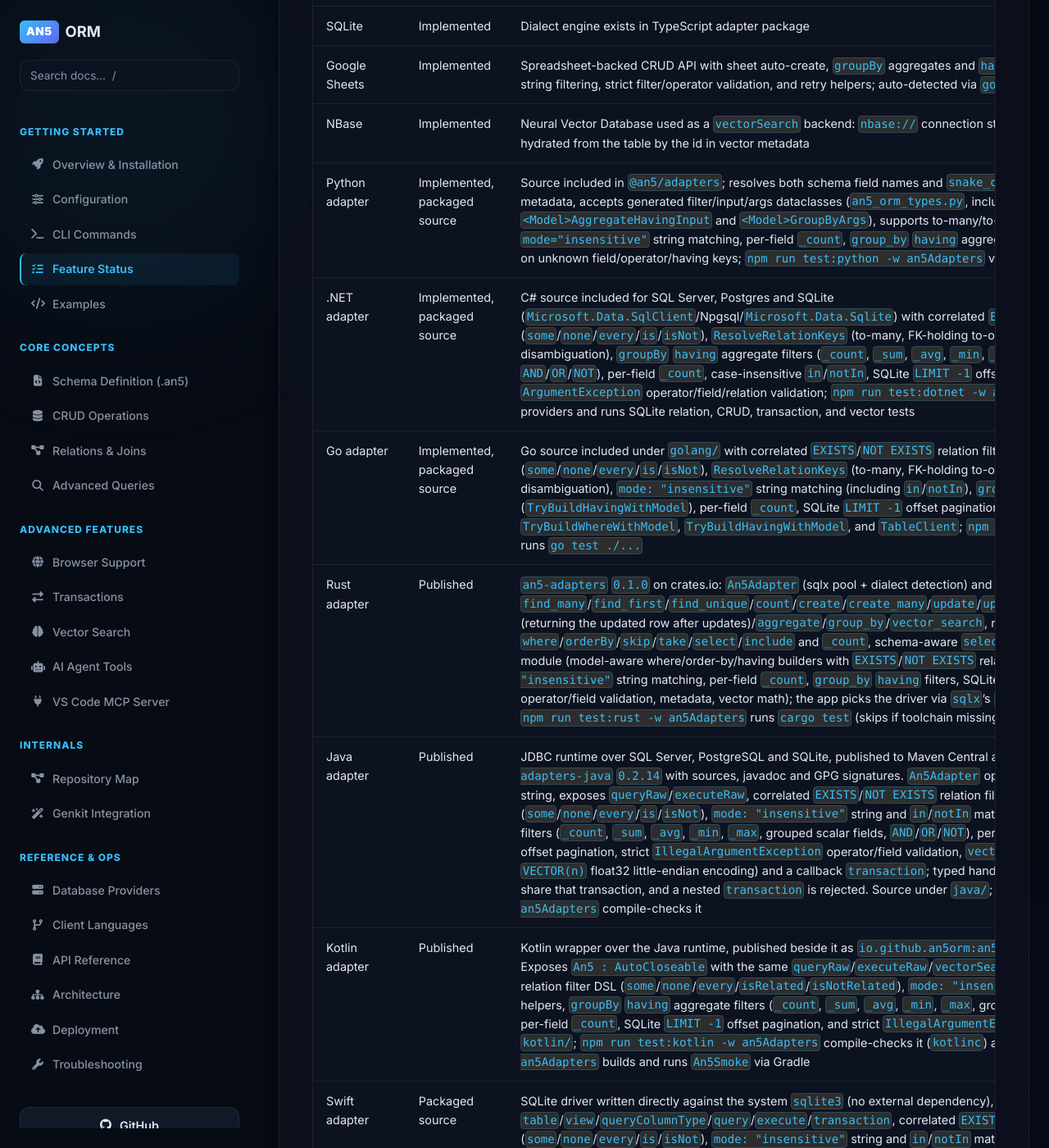
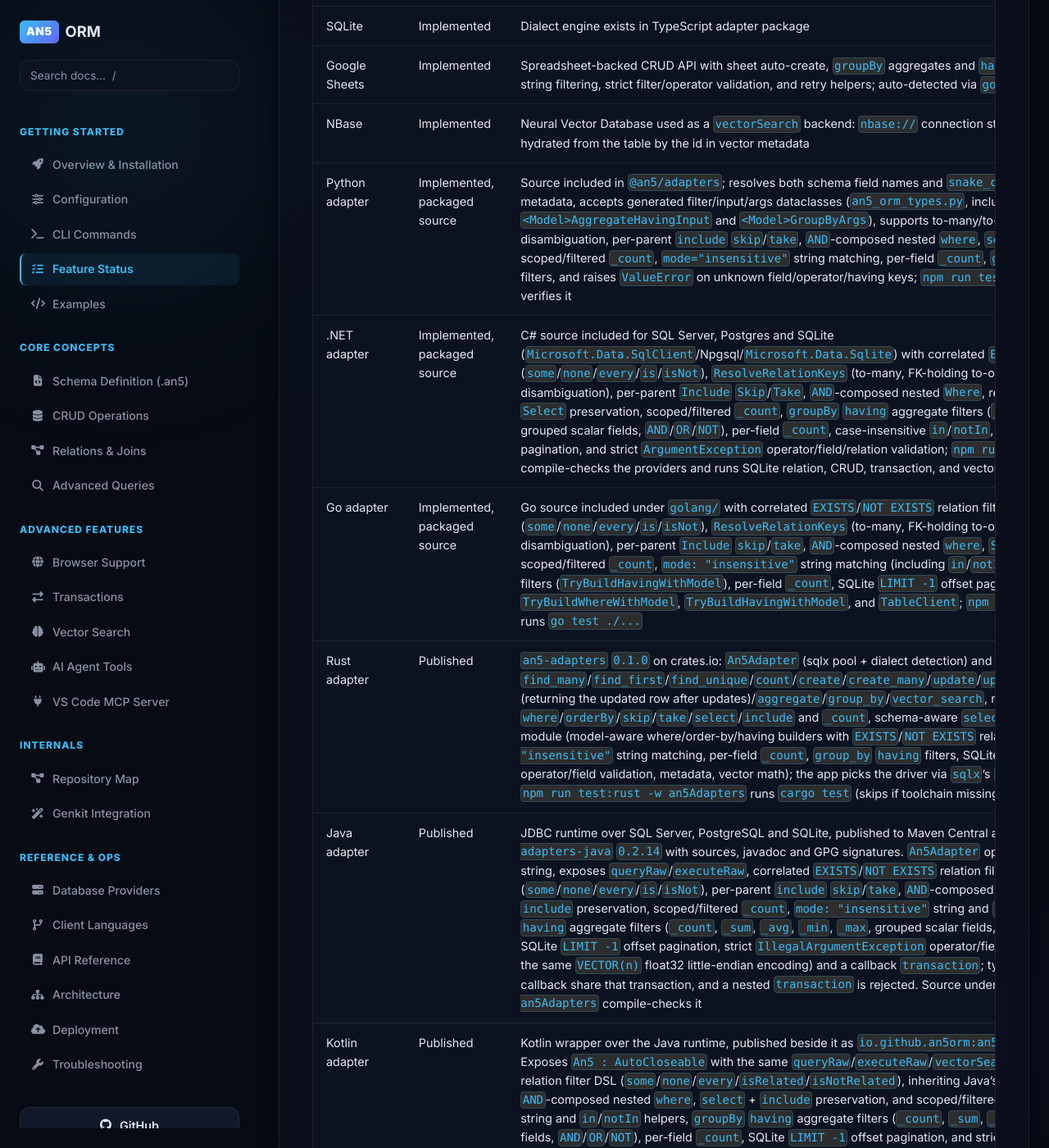
Before and after one commit to an5ORM/docs, a Jekyll site: the page built from docs/guides/feature-status.md, in a window 1280 px wide and 1400 px high, scrolled down 4127 px. Shown: the whole window at 82% size. Built offline with Jekyll 4.4.1, drawn with Linux system fonts in a browser that asks for light colours; nearby versions of some CDN libraries; some of the changed text lies outside the part shown.

Commit message:
docs: update adapter feature status for cross-language include pagination and filtered _count parity

```diff
--- a/docs/guides/feature-status.md
+++ b/docs/guides/feature-status.md
@@ -71,13 +71,13 @@ These commands run from the `an5Orm/` repository root, so use `npm run <command>
 | SQLite         | Implemented                  | Dialect engine exists in TypeScript adapter package                                                                                          |
 | Google Sheets  | Implemented                  | Spreadsheet-backed CRUD API with sheet auto-create, `groupBy` aggregates and `having` filtering, case-insensitive string filtering, strict filter/operator validation, and retry helpers; auto-detected via `googlesheets://` connection strings |
 | NBase          | Implemented                  | Neural Vector Database used as a `vectorSearch` backend: `nbase://` connection string, HNSW/LSH/KNN search, rows hydrated from the table by the id in vector metadata |
-| Python adapter | Implemented, packaged source | Source included in `@an5/adapters`; resolves both schema field names and `snake_case` aliases through generated metadata, accepts generated filter/input/args dataclasses (`an5_orm_types.py`, including `<Model>AggregateHavingInput` and `<Model>GroupByArgs`), supports to-many/to-one relation filters, `mode="insensitive"` string matching, per-field `_count`, `group_by` `having` aggregate filters, and raises `ValueError` on unknown field/operator/having keys; `npm run test:python -w an5Adapters` verifies it |
-| .NET adapter   | Implemented, packaged source | C# source included for SQL Server, Postgres and SQLite (`Microsoft.Data.SqlClient`/Npgsql/`Microsoft.Data.Sqlite`) with correlated `EXISTS`/`NOT EXISTS` relation filters (`some`/`none`/`every`/`is`/`isNot`), `ResolveRelationKeys` (to-many, FK-holding to-one, and inverse 1-to-1 disambiguation), `groupBy` `having` aggregate filters (`_count`, `_sum`, `_avg`, `_min`, `_max`, grouped scalar fields, `AND`/`OR`/`NOT`), per-field `_count`, case-insensitive `in`/`notIn`, SQLite `LIMIT -1` offset pagination, and strict `ArgumentException` operator/field/relation validation; `npm run test:dotnet -w an5Adapters` compile-checks the providers and runs SQLite relation, CRUD, transaction, and vector tests |
-| Go adapter     | Implemented, packaged source | Go source included under `golang/` with correlated `EXISTS`/`NOT EXISTS` relation filters (`some`/`none`/`every`/`is`/`isNot`), `ResolveRelationKeys` (to-many, FK-holding to-one, and inverse 1-to-1 disambiguation), `mode: "insensitive"` string matching (including `in`/`notIn`), `groupBy` `having` aggregate filters (`TryBuildHavingWithModel`), per-field `_count`, SQLite `LIMIT -1` offset pagination, and strict validation via `TryBuildWhereWithModel`, `TryBuildHavingWithModel`, and `TableClient`; `npm run test:go -w an5Adapters` runs `go test ./...` |
+| Python adapter | Implemented, packaged source | Source included in `@an5/adapters`; resolves both schema field names and `snake_case` aliases through generated metadata, accepts generated filter/input/args dataclasses (`an5_orm_types.py`, including `<Model>AggregateHavingInput` and `<Model>GroupByArgs`), supports to-many/to-one relation filters with FK-side key disambiguation, per-parent `include` `skip`/`take`, `AND`-composed nested `where`, `select` + `include` preservation, scoped/filtered `_count`, `mode="insensitive"` string matching, per-field `_count`, `group_by` `having` aggregate filters, and raises `ValueError` on unknown field/operator/having keys; `npm run test:python -w an5Adapters` verifies it |
+| .NET adapter   | Implemented, packaged source | C# source included for SQL Server, Postgres and SQLite (`Microsoft.Data.SqlClient`/Npgsql/`Microsoft.Data.Sqlite`) with correlated `EXISTS`/`NOT EXISTS` relation filters (`some`/`none`/`every`/`is`/`isNot`), `ResolveRelationKeys` (to-many, FK-holding to-one, and inverse 1-to-1 disambiguation), per-parent `Include` `Skip`/`Take`, `AND`-composed nested `Where`, recursive nested `Include` + `Select` preservation, scoped/filtered `_count`, `groupBy` `having` aggregate filters (`_count`, `_sum`, `_avg`, `_min`, `_max`, grouped scalar fields, `AND`/`OR`/`NOT`), per-field `_count`, case-insensitive `in`/`notIn`, SQLite `LIMIT -1` offset pagination, and strict `ArgumentException` operator/field/relation validation; `npm run test:dotnet -w an5Adapters` compile-checks the providers and runs SQLite relation, CRUD, transaction, and vector tests |
+| Go adapter     | Implemented, packaged source | Go source included under `golang/` with correlated `EXISTS`/`NOT EXISTS` relation filters (`some`/`none`/`every`/`is`/`isNot`), `ResolveRelationKeys` (to-many, FK-holding to-one, and inverse 1-to-1 disambiguation), per-parent `Include` `skip`/`take`, `AND`-composed nested `where`, `Select` + `Include` preservation, scoped/filtered `_count`, `mode: "insensitive"` string matching (including `in`/`notIn`), `groupBy` `having` aggregate filters (`TryBuildHavingWithModel`), per-field `_count`, SQLite `LIMIT -1` offset pagination, and strict validation via `TryBuildWhereWithModel`, `TryBuildHavingWithModel`, and `TableClient`; `npm run test:go -w an5Adapters` runs `go test ./...` |
 | Rust adapter   | Published                   | [`an5-adapters`](https://crates.io/crates/an5-adapters) `0.1.0` on crates.io: `An5Adapter` (sqlx pool + dialect detection) and `TableClient` with `find_many`/`find_first`/`find_unique`/`count`/`create`/`create_many`/`update`/`update_many`/`delete_many`/`upsert` (returning the updated row after updates)/`aggregate`/`group_by`/`vector_search`, relation `include` with nested `where`/`orderBy`/`skip`/`take`/`select`/`include` and `_count`, schema-aware `select` relation detection, plus a `base` module (model-aware where/order-by/having builders with `EXISTS`/`NOT EXISTS` relation filters, `mode: "insensitive"` string matching, per-field `_count`, `group_by` `having` filters, SQLite `LIMIT -1` offset pagination, strict operator/field validation, metadata, vector math); the app picks the driver via `sqlx`'s `any` feature. Source under `rust/`; `npm run test:rust -w an5Adapters` runs `cargo test` (skips if toolchain missing) |
-| Java adapter   | Published                   | JDBC runtime over SQL Server, PostgreSQL and SQLite, published to Maven Central as [`io.github.an5orm:an5-adapters-java`](https://central.sonatype.com/artifact/io.github.an5orm/an5-adapters-java) `0.2.14` with sources, javadoc and GPG signatures. `An5Adapter` opens connections from a connection string, exposes `queryRaw`/`executeRaw`, correlated `EXISTS`/`NOT EXISTS` relation filters (`some`/`none`/`every`/`is`/`isNot`), `mode: "insensitive"` string and `in`/`notIn` matching, `groupBy` `having` aggregate filters (`_count`, `_sum`, `_avg`, `_min`, `_max`, grouped scalar fields, `AND`/`OR`/`NOT`), per-field `_count`, SQLite `LIMIT -1` offset pagination, strict `IllegalArgumentException` operator/field validation, `vectorSearch` (with the same `VECTOR(n)` float32 little-endian encoding) and a callback `transaction`; typed handles obtained inside the callback share that transaction, and a nested `transaction` is rejected. Source under `java/`; `npm run test:java -w an5Adapters` compile-checks it |
-| Kotlin adapter | Published                   | Kotlin wrapper over the Java runtime, published beside it as [`io.github.an5orm:an5-adapters-kotlin`](https://central.sonatype.com/artifact/io.github.an5orm/an5-adapters-kotlin) `0.2.14`. Exposes `An5 : AutoCloseable` with the same `queryRaw`/`executeRaw`/`vectorSearch`/`transaction` surface, relation filter DSL (`some`/`none`/`every`/`isRelated`/`isNotRelated`), `mode: "insensitive"` string and `in`/`notIn` helpers, `groupBy` `having` aggregate filters (`_count`, `_sum`, `_avg`, `_min`, `_max`, grouped scalar fields, `AND`/`OR`/`NOT`), per-field `_count`, SQLite `LIMIT -1` offset pagination, and strict `IllegalArgumentException` validation. Source under `kotlin/`; `npm run test:kotlin -w an5Adapters` compile-checks it (`kotlinc`) and `npm run test:gradle -w an5Adapters` builds and runs `An5Smoke` via Gradle |
-| Swift adapter  | Packaged source             | SQLite driver written directly against the system `sqlite3` (no external dependency), with `An5Adapter` exposing `table`/`view`/`queryColumnType`/`query`/`execute`/`transaction`, correlated `EXISTS`/`NOT EXISTS` relation filters (`some`/`none`/`every`/`is`/`isNot`), `mode: "insensitive"` string and `in`/`notIn` matching, `groupBy` `having` aggregate filters (`_count`, `_sum`, `_avg`, `_min`, `_max`, grouped scalar fields, `AND`/`OR`/`NOT`), per-field `_count`, SQLite `LIMIT -1` offset pagination, and strict `An5Error.invalidQuery` operator/field validation, plus the vector strategies. Source under `swift/` as a SwiftPM package; `npm run test:swift -w an5Adapters` builds and tests it with `swift test` (skips if the toolchain is missing) |
+| Java adapter   | Published                   | JDBC runtime over SQL Server, PostgreSQL and SQLite, published to Maven Central as [`io.github.an5orm:an5-adapters-java`](https://central.sonatype.com/artifact/io.github.an5orm/an5-adapters-java) `0.2.14` with sources, javadoc and GPG signatures. `An5Adapter` opens connections from a connection string, exposes `queryRaw`/`executeRaw`, correlated `EXISTS`/`NOT EXISTS` relation filters (`some`/`none`/`every`/`is`/`isNot`), per-parent `include` `skip`/`take`, `AND`-composed nested `where`, `select` + `include` preservation, scoped/filtered `_count`, `mode: "insensitive"` string and `in`/`notIn` matching, `groupBy` `having` aggregate filters (`_count`, `_sum`, `_avg`, `_min`, `_max`, grouped scalar fields, `AND`/`OR`/`NOT`), per-field `_count`, SQLite `LIMIT -1` offset pagination, strict `IllegalArgumentException` operator/field validation, `vectorSearch` (with the same `VECTOR(n)` float32 little-endian encoding) and a callback `transaction`; typed handles obtained inside the callback share that transaction, and a nested `transaction` is rejected. Source under `java/`; `npm run test:java -w an5Adapters` compile-checks it |
+| Kotlin adapter | Published                   | Kotlin wrapper over the Java runtime, published beside it as [`io.github.an5orm:an5-adapters-kotlin`](https://central.sonatype.com/artifact/io.github.an5orm/an5-adapters-kotlin) `0.2.14`. Exposes `An5 : AutoCloseable` with the same `queryRaw`/`executeRaw`/`vectorSearch`/`transaction` surface, relation filter DSL (`some`/`none`/`every`/`isRelated`/`isNotRelated`), inheriting Java's per-parent `include` `skip`/`take`, `AND`-composed nested `where`, `select` + `include` preservation, and scoped/filtered `_count`, `mode: "insensitive"` string and `in`/`notIn` helpers, `groupBy` `having` aggregate filters (`_count`, `_sum`, `_avg`, `_min`, `_max`, grouped scalar fields, `AND`/`OR`/`NOT`), per-field `_count`, SQLite `LIMIT -1` offset pagination, and strict `IllegalArgumentException` validation. Source under `kotlin/`; `npm run test:kotlin -w an5Adapters` compile-checks it (`kotlinc`) and `npm run test:gradle -w an5Adapters` builds and runs `An5Smoke` via Gradle |
+| Swift adapter  | Packaged source             | SQLite driver written directly against the system `sqlite3` (no external dependency), with `An5Adapter` exposing `table`/`view`/`queryColumnType`/`query`/`execute`/`transaction`, correlated `EXISTS`/`NOT EXISTS` relation filters (`some`/`none`/`every`/`is`/`isNot`), per-parent `include` `skip`/`take`, `AND`-composed nested `where`, `select` + `include` preservation, scoped/filtered `_count`, `mode: "insensitive"` string and `in`/`notIn` matching, `groupBy` `having` aggregate filters (`_count`, `_sum`, `_avg`, `_min`, `_max`, grouped scalar fields, `AND`/`OR`/`NOT`), per-field `_count`, SQLite `LIMIT -1` offset pagination, and strict `An5Error.invalidQuery` operator/field validation, plus the vector strategies. Source under `swift/` as a SwiftPM package; `npm run test:swift -w an5Adapters` builds and tests it with `swift test` (skips if the toolchain is missing) |
 
 The `@an5/adapters` package exposes the full public API from the package root (`createAn5Adapter`, `An5SheetsAdapter`, `SheetsTableClient`, `createAn5SheetsAdapter`, `parseSheetsConnectionString`) as well as through subpaths (`/browser`, `/googlesheets`, `/config`, `/mssql`, `/postgres`, `/mysql`, `/sqlite`, `/base`, `/python`, `/dotnet`, `/golang`). The runtime config API (`getLlmConfig`/`setLlmConfig`, `getEmbeddingConfig`/`setEmbeddingConfig`, `resetAdapter`) is also exported from the package root.
 
```
